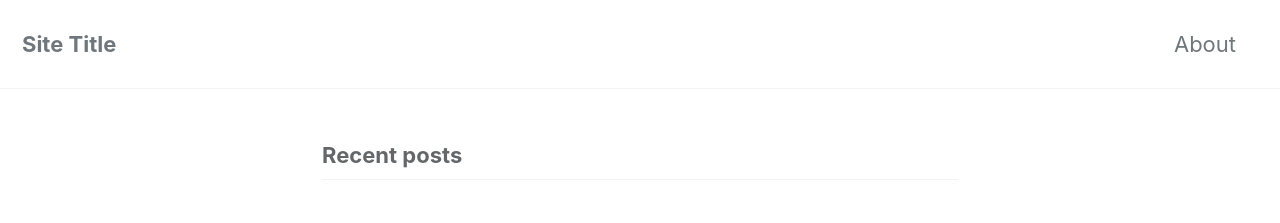
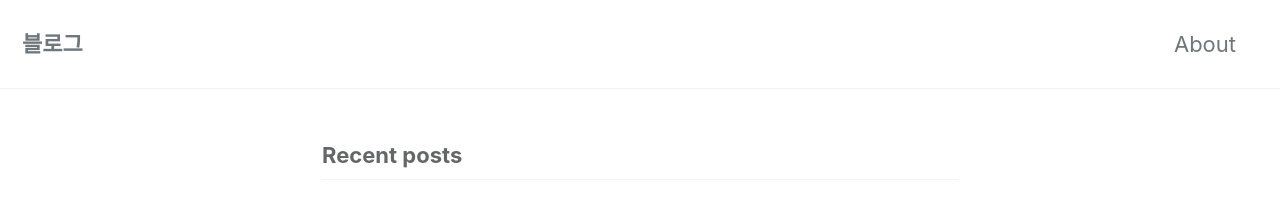
Before and after one commit to hgfdsa4320/hgfdsa4320.github.io, a Jekyll site: the page built from index.markdown, in a window 1280 px wide. Shown: the top 223 px of the page. Built offline with Jekyll 4.4.1, drawn with Linux system fonts in a browser that asks for light colours; cached includes are drawn as plain includes; the list of posts is cut into pages by our own code.

Commit message:
config done

```diff
--- a/_config.yml
+++ b/_config.yml
@@ -16,7 +16,7 @@ minimal_mistakes_skin    : "default" # "air", "aqua", "contrast", "dark", "dirt"
 
 # Site Settings
 locale                   : "en-US"
-title                    : "Site Title"
+title                    : "블로그"
 title_separator          : "-"
 subtitle                 : # site tagline that appears below site title in masthead
 name                     : "Your Name"
```
